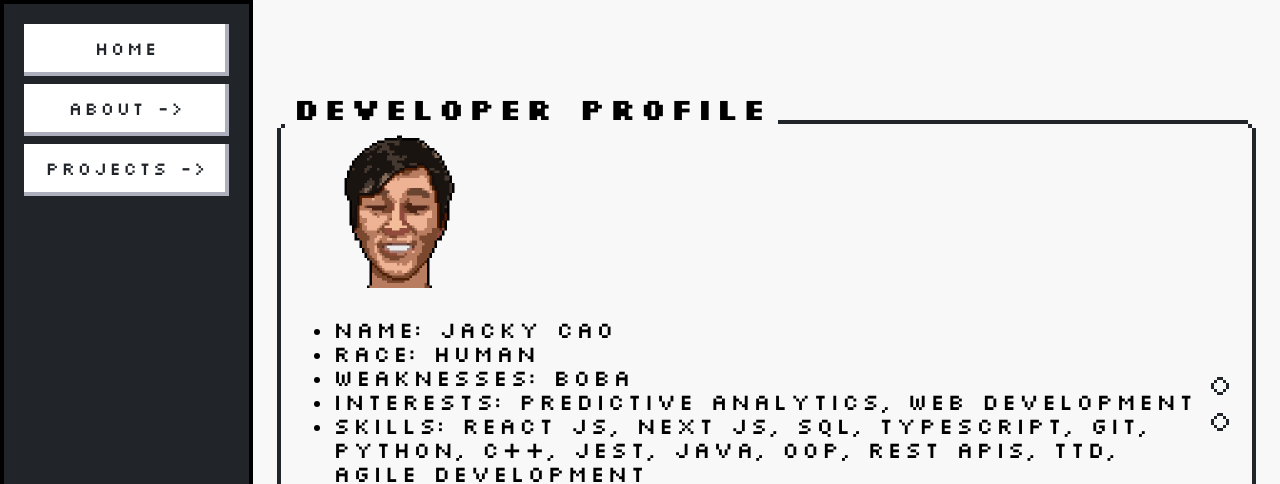
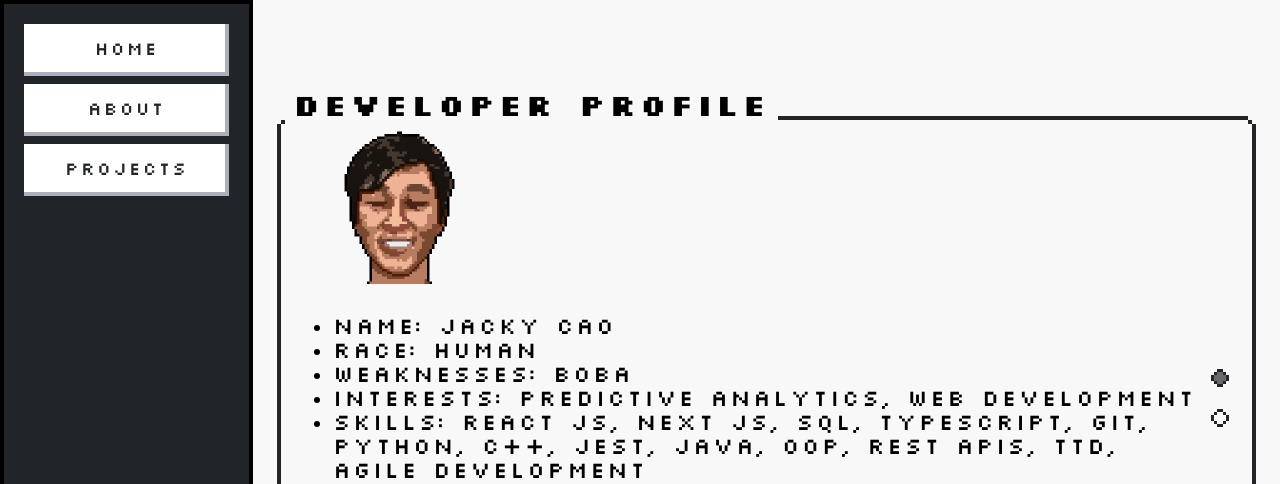
Before and after one commit to mtdecaf/portfolio-site-8-bit, a Next.js app: page /about/AboutPage in a window 1280 px wide. Shown: the top 484 px of the page. Built offline with nearby package versions, Linux system fonts and the light colour scheme.

Commit message:
added scroll indicators for about

```diff
--- a/components/PageNav/PageNav.jsx
+++ b/components/PageNav/PageNav.jsx
@@ -88,7 +88,7 @@ const PageNav = () => {
           )}
           onClick={() => handleRouteChange("about")}
         >
-          About -&gt;
+          About
         </button>
         <button
           className={cx(
@@ -100,7 +100,7 @@ const PageNav = () => {
           )}
           onClick={() => handleRouteChange("projects")}
         >
-          Projects -&gt;
+          Projects
         </button>
       </div>
     </div>
--- a/components/PageNav/PageNav.module.scss
+++ b/components/PageNav/PageNav.module.scss
@@ -19,9 +19,8 @@
     &__burger-icon {
         cursor: pointer;
         &-wrap {
-            position:fixed;
-            left: 1rem;
-            top: 1.75rem;
+            background-color: $off-white;
+            height: 4.25rem;
             z-index: 100;
         }
     }
--- a/components/PageNav/components/BugerMenu.jsx
+++ b/components/PageNav/components/BugerMenu.jsx
@@ -32,7 +32,7 @@ const BurgerMenu = ({ setNavIsOpen, router, handleRouteChange }) => {
           )}
           onClick={() => handleRouteChange("about")}
         >
-          About -&gt;
+          About
         </button>
         <button
           className={cx(
@@ -44,7 +44,7 @@ const BurgerMenu = ({ setNavIsOpen, router, handleRouteChange }) => {
           )}
           onClick={() => handleRouteChange("projects")}
         >
-          Projects -&gt;
+          Projects
         </button>
 
         <div className={cx("burger-menu__close-wrap")}>
--- a/components/ProfileCard/ProfileCard.jsx
+++ b/components/ProfileCard/ProfileCard.jsx
@@ -1,11 +1,13 @@
-import { useEffect, useState, useRef } from "react";
+import { useState, useRef } from "react";
 import Image from "next/image";
 
 import styles from "./ProfileCard.module.scss";
 import classNames from "classnames/bind";
 let cx = classNames.bind(styles);
 
-const ProfileCard = ({ mounted }) => {
+const TABLET_BREAKPOINT = 768;
+
+const ProfileCard = ({ mounted, windowWidth }) => {
   const [scrollPosition, setScrollPosition] = useState(0);
   const contentRef = useRef(null);
   const statsRef = useRef(null);
@@ -17,12 +19,12 @@ const ProfileCard = ({ mounted }) => {
   };
   const scrollTo = (position) => {
     if (position === "up") {
-      statsRef.current?.scrollIntoView({behavior: 'smooth'});
+      statsRef.current?.scrollIntoView({ behavior: "smooth" });
     }
     if (position === "down") {
-      descRef.current?.scrollIntoView({behavior: 'smooth'});
+      descRef.current?.scrollIntoView({ behavior: "smooth" });
     }
-  }
+  };
 
   return (
     mounted && (
@@ -90,10 +92,30 @@ const ProfileCard = ({ mounted }) => {
             </p>
           </div>
         </div>
-        <div className={cx("profile-card__scroll")}>
-          <Image onClick={() => scrollTo("up")} className={cx("profile-card__scroll-icon")} src="/container-corner.svg" width="24" height="24" />
-          <Image onClick={() => scrollTo("down")} className={cx("profile-card__scroll-icon")} src="/container-corner.svg" width="24" height="24" />
-        </div>
+        {windowWidth >= TABLET_BREAKPOINT && (
+          <div className={cx("profile-card__scroll")}>
+            <div className={cx("profile-card__scroll-icon-wrap")}>
+              {scrollPosition <= 24 && <span className={cx("profile-card__scroll-icon--clicked")}></span>}
+              <Image
+                onClick={() => scrollTo("up")}
+                className={cx("profile-card__scroll-icon")}
+                src="/container-corner.svg"
+                width="24"
+                height="24"
+              />
+            </div>
+            <div className={cx("profile-card__scroll-icon-wrap")}>
+              {scrollPosition > 24 && <span className={cx("profile-card__scroll-icon--clicked")}></span>}
+              <Image
+                onClick={() => scrollTo("down")}
+                className={cx("profile-card__scroll-icon")}
+                src="/container-corner.svg"
+                width="24"
+                height="24"
+              />
+            </div>
+          </div>
+        )}
       </div>
     )
   );
--- a/components/ProfileCard/ProfileCard.module.scss
+++ b/components/ProfileCard/ProfileCard.module.scss
@@ -18,13 +18,13 @@
     }
     &__content {
         height: 100%;
-        padding: 1rem 1.25rem !important;
+        padding: 0.75rem 1rem;
         position: relative;
         @include tablet {
             overflow-y: scroll;
             scroll-snap-type: y mandatory;
             height: calc(100% - 24px);
-            padding: 1.5rem 2rem !important;
+            padding: 1.5rem 2rem;
         }
         &::-webkit-scrollbar {
             width: 0;
@@ -37,6 +37,7 @@
     &__desc {
         text-indent: 1rem;
         font-size: 1.15rem;
+        padding: 0.5rem 0;
         @include tablet {
             text-indent: 2rem;
             font-size: 1.35rem;
@@ -86,6 +87,19 @@
         right: 1rem;
         &-icon {
             cursor: url(/cursors/pointer.png) 14 0,pointer;
+            &--clicked {
+                width: 0.9rem;
+                height: 0.9rem;
+                display: inline-block;
+                position: absolute;
+                top: 0.3rem;
+                left: 0.3rem;
+                background-color: $dark-grey;
+                border-radius: 50%;
+            }
+            &-wrap {
+                position: relative;
+            }
         }
     }
 }
--- a/pages/about/AboutPage.module.scss
+++ b/pages/about/AboutPage.module.scss
@@ -15,7 +15,6 @@
         align-items: center;
     }
     &__card-wrap {
-        height: 100%;
-        padding: 7.5rem 1.5rem 1rem;
+        padding: 2rem 1.5rem;
     }
 }
--- a/pages/home/HomePage.module.scss
+++ b/pages/home/HomePage.module.scss
@@ -4,7 +4,7 @@
 
 .home-page {
     width: 100%;
-    min-height: 100vh;
+    min-height: calc(100vh - 4.25rem);
     height: 100%;
     background-color: $off-white;
     display: flex;
@@ -19,7 +19,6 @@
         align-items: center;
         flex-direction: column;
         gap: 1rem;
-        margin-top: 3.5rem;
         @include side-padding-mobile;
         @include tablet {
             gap: 2rem;
--- a/pages/projects/ProjectsPage.module.scss
+++ b/pages/projects/ProjectsPage.module.scss
@@ -3,7 +3,7 @@
 @use "styles/global/variables.scss" as *;
 
 .projects-page {
-    min-height: 100vh;
+    min-height: calc(100vh - 4.25rem);
     height: 100%;
     background-color: $off-white;
     display: flex;
--- a/styles/global/colors.scss
+++ b/styles/global/colors.scss
@@ -1,6 +1,5 @@
 // brand colors
 $background-dark: #212529;
-$background-blue: #1b0739;
 $off-white: #F8F8F8;
 $highlight-purple: #e521bc;
-$papyrus:#6e98ae;
+$dark-grey:#696969;
--- a/styles/global/global.scss
+++ b/styles/global/global.scss
@@ -28,19 +28,30 @@ a, button {
   font-family: "Silkscreen", sans-serif;
   scroll-behavior: smooth !important;
   -webkit-tap-highlight-color:  rgba(255, 255, 255, 0);
+  -webkit-touch-callout: none; /* iOS Safari */
+  -webkit-user-select: none; /* Safari */
+   -khtml-user-select: none; /* Konqueror HTML */
+     -moz-user-select: none; /* Old versions of Firefox */
+      -ms-user-select: none; /* Internet Explorer/Edge */
+          user-select: none;
 }
+
+
 body {
   width: 100%;
   height: 100%;
 }
+
 main {
   width: 100%;
 }
+
 @font-face {
   font-family: "Silkscreen";
   font-weight: 400;
   src: url("/font/slkscre.ttf");
 }
+
 @font-face {
   font-family: "Silkscreen";
   font-weight: 700;
```
